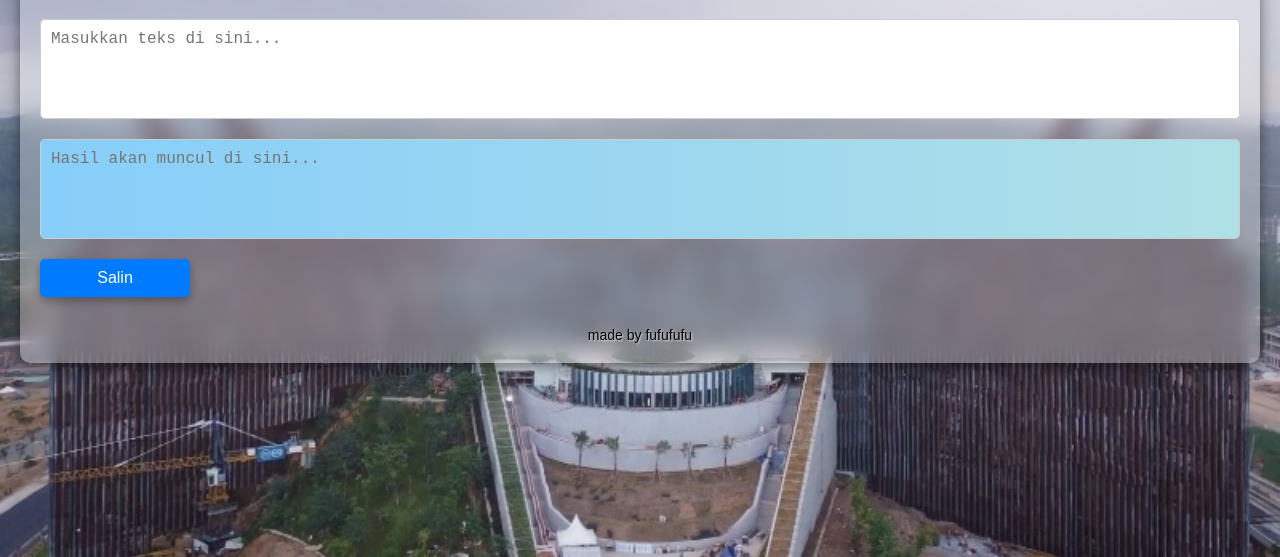
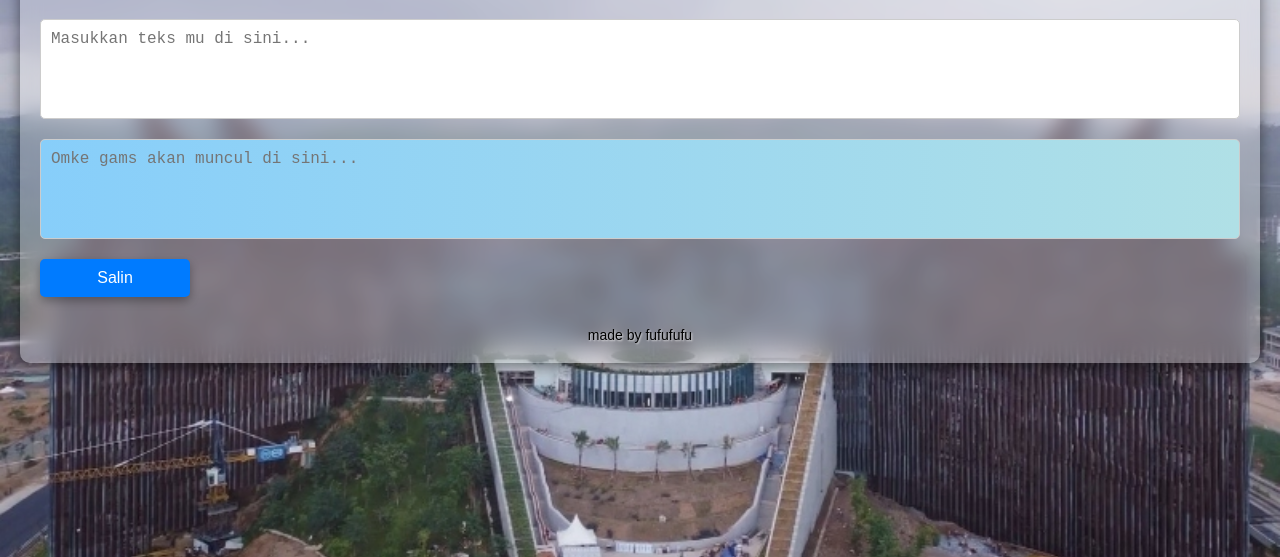
Before and after one commit to septianhdyt/omkegams666, a plain HTML site: page Omkegams/index.html in a window 1280 px wide. Shown: the part 243-800 px from the top of the page. Drawn offline with Linux system fonts and the light colour scheme.

Commit message:
Update index.html

```diff
--- a/Omkegams/index.html
+++ b/Omkegams/index.html
@@ -117,10 +117,10 @@
 
         <div class="textarea-container">
             <div class="input-area">
-                <textarea id="inputText" placeholder="Masukkan teks di sini..." oninput="modifyText()"></textarea>
+                <textarea id="inputText" placeholder="Masukkan teks mu di sini..." oninput="modifyText()"></textarea>
             </div>
             <div class="output-area">
-                <textarea id="outputText" placeholder="Hasil akan muncul di sini..." readonly></textarea>
+                <textarea id="outputText" placeholder="Omke gams akan muncul di sini..." readonly></textarea>
             </div>
             <button onclick="copyText()">Salin</button>
         </div>
```
